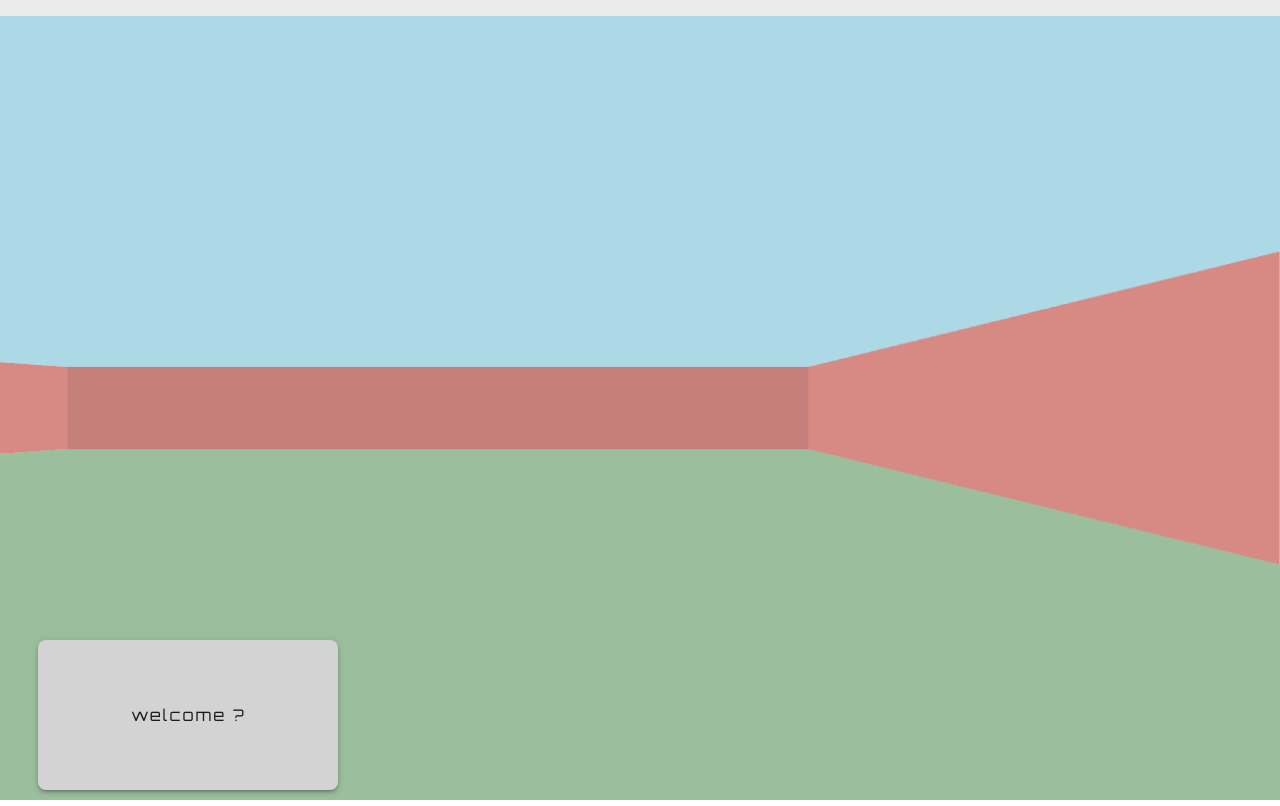
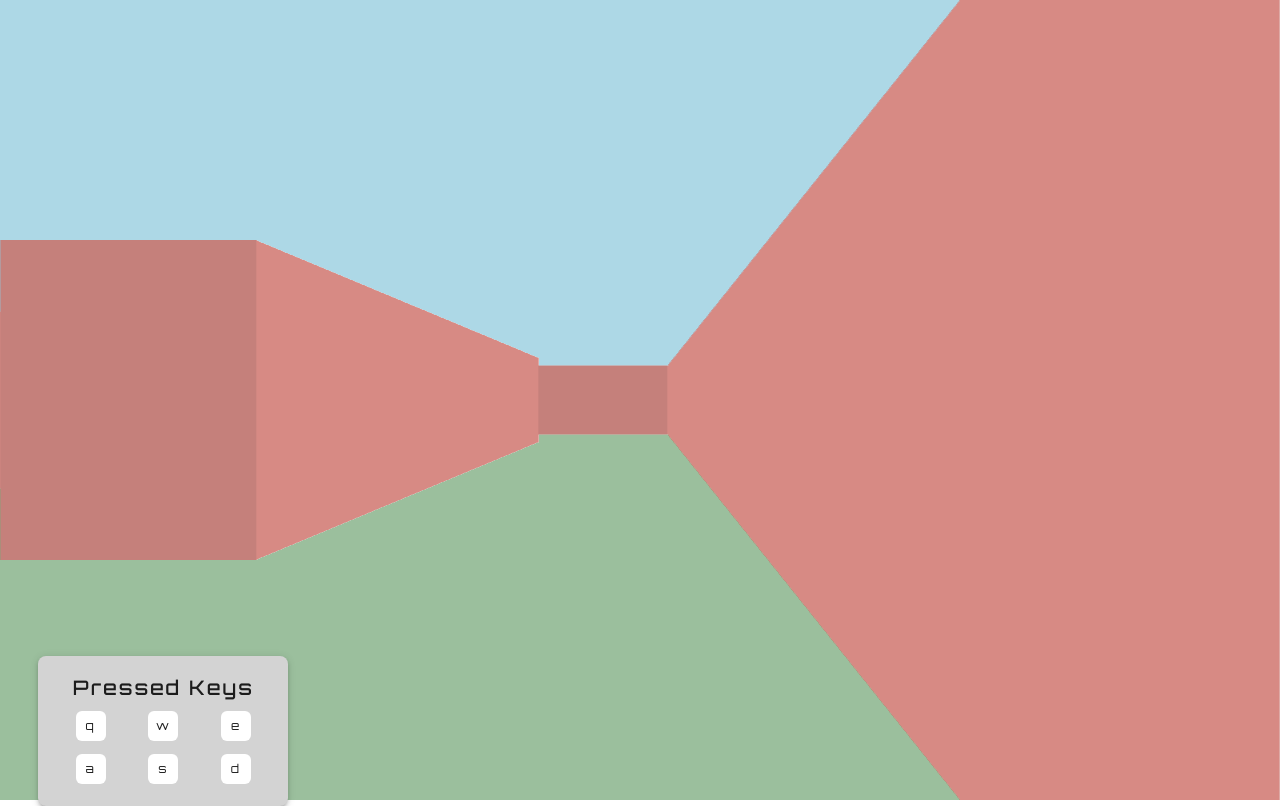
Before and after one commit to ninjakarate/IT43, a React (Vite) app: page / in a window 1280 px wide. Built offline with nearby package versions, Linux system fonts and the light colour scheme.

Commit message:
fixes
fix

```diff
--- a/src/App.tsx
+++ b/src/App.tsx
@@ -1,5 +1,5 @@
-import { Stack, Typography } from '@mui/material';
-import Raycastin from './c/Raycasting';
+import { Stack } from '@mui/material';
+import Raycasting from './c/Raycasting';
 
 function App() {
 
@@ -12,24 +12,7 @@ function App() {
       justifyContent={'center'}
       spacing={2}
     >
-      <Stack
-        position={'absolute'}
-        width={'300px'}
-        height={'150px'}
-        bgcolor={'lightgrey'}
-        borderRadius={2}
-        boxShadow={3}
-        alignItems={'center'}
-        justifyContent={'center'}
-        zIndex={1000}
-        top={'80%'}
-        left={'3%'}
-      >
-        <Typography fontFamily={'Orbitron'} letterSpacing={2}>
-          welcome ?
-        </Typography>
-      </Stack>
-      <Raycastin />
+      <Raycasting />
     </Stack>
   )
 }
--- /dev/null
+++ b/src/c/KeyboardLayout.tsx
@@ -0,0 +1,55 @@
+import { Stack, Typography } from "@mui/material";
+import { KeyTypeEnum } from "../utils/types";
+
+export default function KeyboardLayout({ keys }: {
+    keys: React.MutableRefObject<{ [key: string]: boolean }>
+}) {
+    const renderKey = (key: string) => {
+        return <Stack
+            borderRadius={1.5}
+            width={'30px'}
+            height={'30px'}
+            bgcolor={keys.current[key] ? 'lightblue' : 'white'}
+            justifyContent={'center'}
+            alignItems={'center'}
+        >
+            <Typography variant={'caption'} fontFamily={'Orbitron'} letterSpacing={2}>
+                {key}
+            </Typography>
+        </Stack>;
+    }
+    return (
+        <Stack
+            position={'absolute'}
+            width={'250px'}
+            height={'150px'}
+            p={2}
+            bgcolor={'lightgrey'}
+            borderRadius={2}
+            boxShadow={3}
+            alignItems={'center'}
+            justifyContent={'space-between'}
+            top={'80%'}
+            left={'3%'}
+        >
+            <Typography variant={'h6'} fontFamily={'Orbitron'} letterSpacing={2}>
+                Pressed Keys
+            </Typography>
+            <Stack
+                width={'100%'}
+                height={'100%'}
+                display={'grid'}
+                gridTemplateColumns={'repeat(3, 1fr)'}
+                justifyItems={'center'}
+                alignItems={'center'}
+            >
+                {renderKey(KeyTypeEnum.sideLeft)}
+                {renderKey(KeyTypeEnum.forward)}
+                {renderKey(KeyTypeEnum.sideRight)}
+                {renderKey(KeyTypeEnum.left)}
+                {renderKey(KeyTypeEnum.backward)}
+                {renderKey(KeyTypeEnum.right)}
+            </Stack>
+        </Stack>
+    );
+}
--- a/src/c/Raycasting.tsx
+++ b/src/c/Raycasting.tsx
@@ -1,10 +1,15 @@
 import React, { useRef, useEffect, useState } from 'react';
+import KeyboardLayout from './KeyboardLayout';
+import { KeyTypeEnum } from '../utils/types';
 
 const Raycasting: React.FC = () => {
   const canvasRef = useRef<HTMLCanvasElement>(null); // Референс на canvas элемент
   const [width, setWidth] = useState(window.innerWidth); // Состояние для ширины окна
   const [height, setHeight] = useState(window.innerHeight); // Состояние для высоты окна
   const keys = useRef<{ [key: string]: boolean }>({}); // Состояние для отслеживания нажатых клавиш
+
+  // Необходимо для отслеживания нажатых клавиш
+  const [_, setPressedKeys] = useState<{ [key: string]: boolean }>({});
 
   useEffect(() => {
     const canvas = canvasRef.current;
@@ -17,27 +22,27 @@ const Raycasting: React.FC = () => {
     // Карта уровня, 1 - это стена, 0 - пустое пространство
     const map = [
       [1, 1, 1, 1, 1, 1, 1, 1, 1, 1, 1, 1, 1],
-      [1, 0, 0, 0, 0, 0, 0, 0, 0, 0, 0, 0, 1],
-      [1, 0, 0, 0, 0, 0, 0, 0, 0, 0, 0, 0, 1],
-      [1, 0, 0, 0, 0, 0, 0, 0, 0, 0, 0, 0, 1],
-      [1, 0, 0, 0, 0, 0, 0, 0, 0, 0, 0, 0, 1],
-      [1, 0, 0, 0, 0, 0, 0, 0, 0, 0, 0, 0, 1],
-      [1, 0, 0, 0, 0, 0, 0, 0, 0, 0, 0, 0, 1],
-      [1, 0, 0, 0, 0, 0, 0, 0, 0, 0, 0, 0, 1],
-      [1, 0, 0, 0, 0, 0, 0, 0, 0, 0, 0, 0, 1],
-      [1, 0, 0, 0, 0, 0, 0, 0, 0, 0, 0, 0, 1],
-      [1, 0, 0, 0, 0, 0, 0, 0, 0, 0, 0, 0, 1],
-      [1, 0, 0, 0, 0, 0, 0, 0, 0, 0, 0, 0, 1],
-      [1, 0, 0, 0, 0, 0, 0, 0, 0, 0, 0, 0, 1],
+      [1, 0, 0, 0, 0, 0, 0, 0, 0, 1, 0, 0, 1],
+      [1, 0, 0, 0, 0, 0, 0, 0, 0, 1, 0, 0, 1],
+      [1, 0, 0, 0, 0, 0, 1, 0, 0, 1, 0, 0, 1],
+      [1, 0, 0, 1, 0, 0, 1, 0, 0, 1, 0, 0, 1],
+      [1, 0, 0, 1, 0, 0, 1, 0, 0, 1, 0, 0, 1],
+      [1, 0, 0, 1, 0, 0, 1, 0, 0, 1, 0, 0, 1],
+      [1, 0, 0, 1, 0, 0, 1, 0, 0, 1, 0, 0, 1],
+      [1, 0, 0, 1, 0, 0, 1, 0, 0, 1, 0, 0, 1],
+      [1, 0, 0, 1, 0, 0, 1, 0, 0, 1, 0, 0, 1],
+      [1, 0, 0, 1, 0, 0, 1, 0, 0, 1, 0, 0, 1],
+      [1, 0, 0, 0, 0, 0, 1, 0, 0, 0, 0, 0, 1],
+      [1, 0, 0, 0, 0, 0, 1, 0, 0, 0, 0, 0, 1],
       [1, 1, 1, 1, 1, 1, 1, 1, 1, 1, 1, 1, 1]
     ];
 
     // Параметры игрока: позиция, направление, поле зрения, скорости перемещения и поворота
     const player = {
-      x: 3.5,
-      y: 3.5,
+      x: 1.5,
+      y: 1.5,
       dir: 0,
-      fov: Math.PI / 3,
+      // fov: Math.PI / 3,
       moveSpeed: 0.05,
       rotSpeed: 0.03
     };
@@ -48,15 +53,22 @@ const Raycasting: React.FC = () => {
       let newY = player.y;
 
       // Вычисляем новые координаты игрока
-      if (keys.current['ArrowUp']) {
+      if (keys.current[KeyTypeEnum.forward]) {
         newX += Math.cos(player.dir) * player.moveSpeed;
         newY += Math.sin(player.dir) * player.moveSpeed;
       }
-      if (keys.current['ArrowDown']) {
+      if (keys.current[KeyTypeEnum.backward]) {
         newX -= Math.cos(player.dir) * player.moveSpeed;
         newY -= Math.sin(player.dir) * player.moveSpeed;
       }
-
+      if (keys.current[KeyTypeEnum.sideLeft]) {
+        newX += Math.cos(player.dir + Math.PI / 2) * player.moveSpeed;
+        newY += Math.sin(player.dir + Math.PI / 2) * player.moveSpeed;
+      }
+      if (keys.current[KeyTypeEnum.sideRight]) {
+        newX += Math.cos(player.dir - Math.PI / 2) * player.moveSpeed;
+        newY += Math.sin(player.dir - Math.PI / 2) * player.moveSpeed;
+      }
       // Проверяем наличие стены в новой позиции игрока
       const mapX = Math.floor(newX);
       const mapY = Math.floor(newY);
@@ -67,10 +79,10 @@ const Raycasting: React.FC = () => {
       }
 
       // Обрабатываем повороты без проверки столкновений
-      if (keys.current['ArrowLeft']) {
+      if (keys.current[KeyTypeEnum.left]) {
         player.dir += player.rotSpeed;
       }
-      if (keys.current['ArrowRight']) {
+      if (keys.current[KeyTypeEnum.right]) {
         player.dir -= player.rotSpeed;
       }
     };
@@ -185,11 +197,13 @@ const Raycasting: React.FC = () => {
     // Обработка нажатий клавиш
     const handleKeyDown = (e: KeyboardEvent) => {
       keys.current[e.key] = true;
+      setPressedKeys({ ...keys.current });
     };
 
     // Обработка отпускания клавиш
     const handleKeyUp = (e: KeyboardEvent) => {
       keys.current[e.key] = false;
+      setPressedKeys({ ...keys.current });
     };
 
     window.addEventListener('resize', handleResize);
@@ -208,7 +222,10 @@ const Raycasting: React.FC = () => {
     };
   }, [width, height]);
 
-  return <canvas ref={canvasRef} />;
+  return <>
+    <canvas ref={canvasRef} />
+    <KeyboardLayout keys={keys} />
+  </>;
 };
 
 export default Raycasting;
--- a/src/main.tsx
+++ b/src/main.tsx
@@ -1,6 +1,6 @@
 import React from 'react'
 import ReactDOM from 'react-dom/client'
-import App from './App.tsx'
+import App from './App.tsx';
 import { CssBaseline } from '@mui/material'
 import './styles.css';
 
--- /dev/null
+++ b/src/utils/types.ts
@@ -0,0 +1,9 @@
+export const KeyTypeEnum = {
+    forward: 'w',
+    backward: 's',
+    left: 'a',
+    right: 'd',
+    sideLeft: 'q',
+    sideRight: 'e',
+} as const;
+export type KeyType = typeof KeyTypeEnum[keyof typeof KeyTypeEnum];
```
